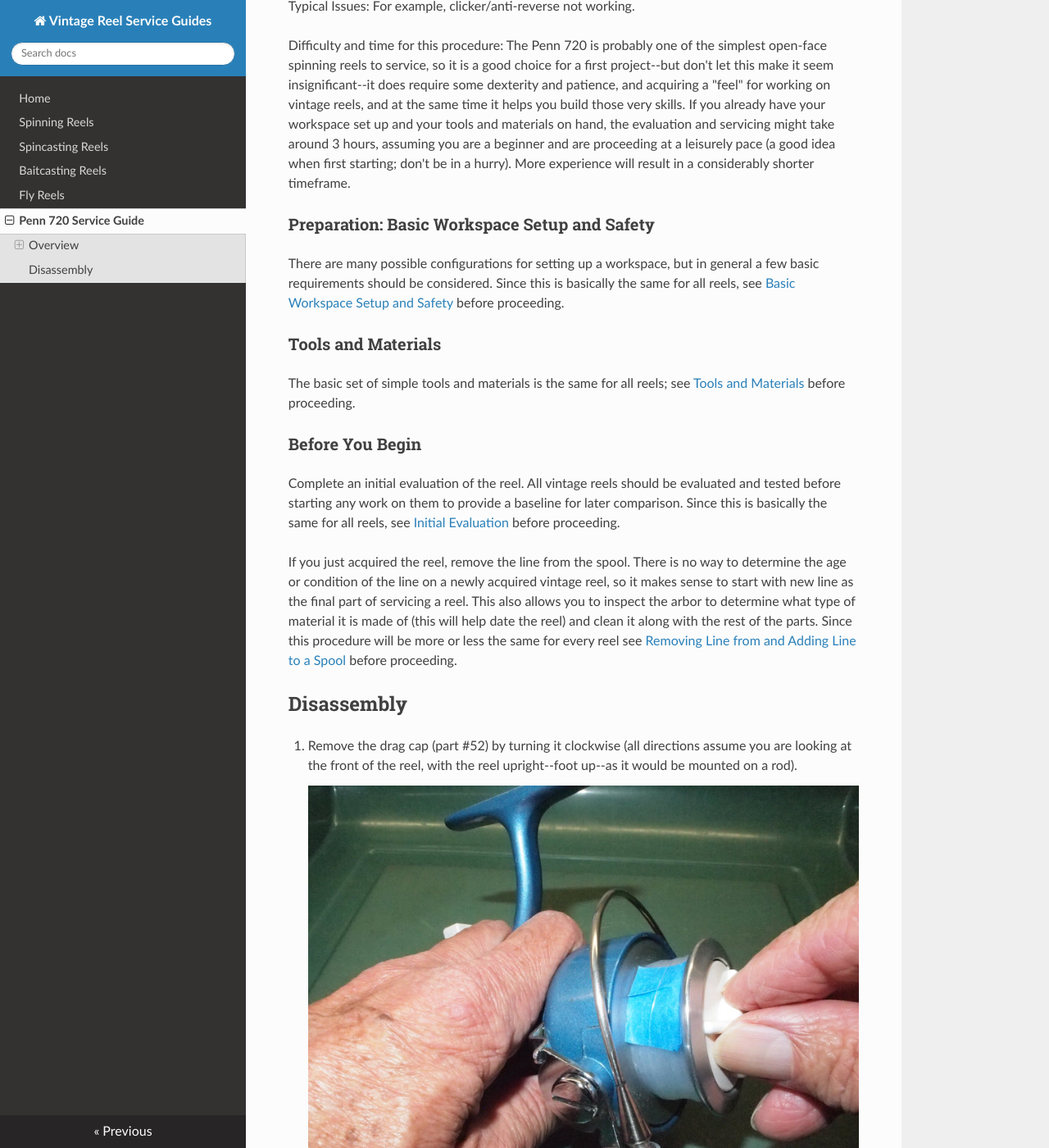
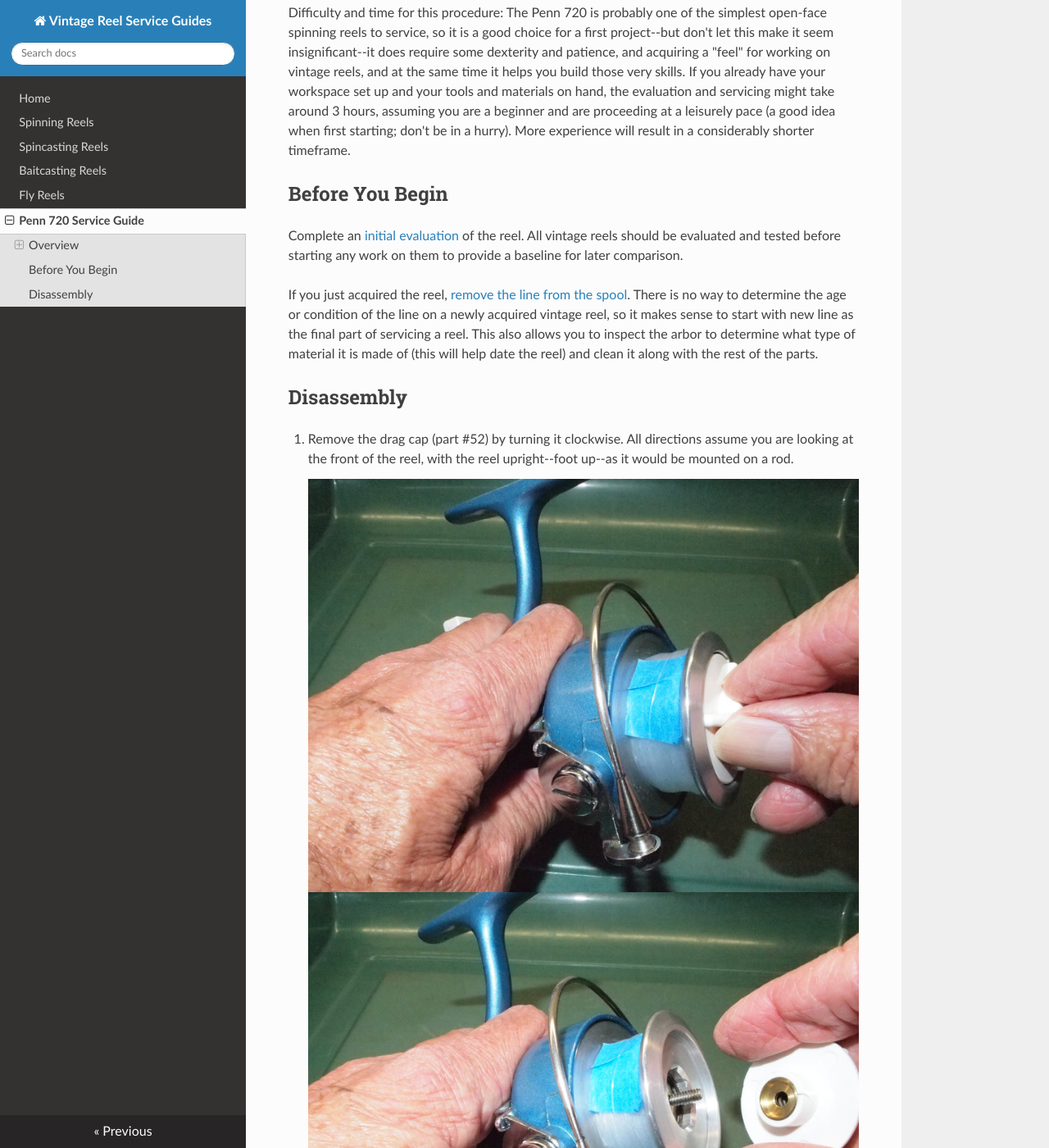
Before and after one commit to john-tech-writer/vintage-reel-service-guides, an MkDocs documentation site: the page built from docs/penn/penn-720-service-guide.md, in a window 1280 px wide and 1400 px high, scrolled down 4626 px. Shown: the whole window at 82% size. Built offline with MkDocs 1.6.1, drawn with Linux system fonts in a browser that asks for light colours; nearby versions of some CDN libraries; some of the changed text lies outside the part shown.

Commit message:
fixed numbering in steps and added content

```diff
--- a/docs/penn/penn-720-service-guide.md
+++ b/docs/penn/penn-720-service-guide.md
@@ -10,7 +10,7 @@
 
 ![Penn 720--Front Right](../../img/penn/720/penn-720-front-right.jpg)
 
-The Penn *722* is basically the same reel with a few minor upgrades, the most important mechanical difference being that the 722 uses a ball bearing on the main shaft --the 720 uses a brass bushing. The practical implication is that the 722 has a bit smoother cranking action. In terms of appearance, the 722 is finished in light green (known to enthusiasts as a "greenie")-- the 720 is finished in a light metallic blue.  Otherwise the reels are mechanically almost identical, and the practical implication of this is that most parts are interchangeable. If you need a replacement part for a 720, then you could locate and use either a 720 or a 722 for most internal parts. You could even mix and match exterior parts like the housing, housing plate, and rotor cup.
+The Penn 722 is basically the same reel with a few minor upgrades, the most important mechanical difference being that the 722 uses a ball bearing on the main shaft --the 720 uses a brass bushing. The practical implication is that the 722 has a bit smoother cranking action. In terms of appearance, the 722 is finished in light green (known to enthusiasts as a "greenie")-- the 720 is finished in a light metallic blue.  Otherwise the reels are mechanically almost identical, and the practical implication of this is that most parts are interchangeable. If you need a replacement part for a 720, then you could locate and use either a 720 or a 722 for most internal parts. You could even mix and match exterior parts like the housing, housing plate, and rotor cup.
 
 The small strips of painter's tape holding the line in place on the spool maintain tension on the spooled line when the reel is not in use. Painter's tape has many qualities that are useful for work on vintage reels--it sticks well to metal and plastic surfaces and yet is easily removed, and it does not leave sticky residue. It is also available in many widths for different applications.
 
@@ -57,26 +61,20 @@
 
 Difficulty and time for this procedure: The Penn 720 is probably one of the simplest open-face spinning reels to service, so it is a good choice for a first project--but don't let this make it seem insignificant--it does require some dexterity and patience, and acquiring a "feel" for working on vintage reels, and at the same time it helps you build those very skills. If you already have your workspace set up and your tools and materials on hand, the evaluation and servicing might take around 3 hours, assuming you are a beginner and are proceeding at a leisurely pace (a good idea when first starting; don't be in a hurry). More experience will result in a considerably shorter timeframe.
 
-### Preparation: Basic Workspace Setup and Safety
-There are many possible configurations for setting up a workspace, but in general a few basic requirements should be considered. Since this is basically the same for all reels, see [Basic Workspace Setup and Safety](../workspace-setup-safety.md) before proceeding.
+## Before You Begin
 
-### Tools and Materials
-The basic set of simple tools and materials is the same for all reels; see [Tools and Materials](../tools-materials.md) before proceeding.
+Complete an [initial evaluation](../initial-evaluation.md) of the reel. All vintage reels should be evaluated and tested before starting any work on them to provide a baseline for later comparison.
 
-### Before You Begin
-
-Complete an initial evaluation of the reel. All vintage reels should be evaluated and tested before starting any work on them to provide a baseline for later comparison. Since this is basically the same for all reels, see [Initial Evaluation](../initial-evaluation.md) before proceeding.
-
-If you just acquired the reel, remove the line from the spool. There is no way to determine the age or condition of the line on a newly acquired vintage reel, so it makes sense to start with new line as the final part of servicing a reel. This also allows you to inspect the arbor to determine what type of material it is made of (this will help date the reel) and clean it along with the rest of the parts. Since this procedure will be more or less the same for every reel see [Removing Line from and Adding Line to a Spool](../removing-adding-line.md) before proceeding.
+If you just acquired the reel, [remove the line from the spool](../removing-adding-line.md). There is no way to determine the age or condition of the line on a newly acquired vintage reel, so it makes sense to start with new line as the final part of servicing a reel. This also allows you to inspect the arbor to determine what type of material it is made of (this will help date the reel) and clean it along with the rest of the parts.
 
 ## Disassembly
 
-1. Remove the drag cap (part #52) by turning it clockwise (all directions assume you are looking at the front of the reel, with the reel upright--foot up--as it would be mounted on a rod).
+1. Remove the drag cap (part #52) by turning it clockwise. All directions assume you are looking at the front of the reel, with the reel upright--foot up--as it would be mounted on a rod.
 
     ![Penn 720--Removing Drag Cap](../../img/penn/720/penn-720-drag-cap1.jpg)
     ![Penn 720--Drag Cap Removed](../../img/penn/720/penn-720-drag-cap2.jpg)
 
-    This is a good time to inspect the plastic for cracks. Note that this example reel's drag cap has several minor cracks, which were repaired with epoxy. [link to mod on epoxy repairs]
+    This is a good time to inspect the plastic for cracks. That this example reel's drag cap has several minor cracks, which were [repaired with epoxy](epoxy-repairs.md).
 
     ![Penn 720--Spool and Drag Cap Removed](../../img/penn/720/penn-720-spool-drag-cap-removed.jpg)
 
@@ -84,28 +82,29 @@
 
 2. Remove the spool (part #47) by pulling straight out.
 
-   ![Penn 720--Spool Removed](../../img/penn/720/penn-720-spool.jpg)
+    ![Penn 720--Spool Removed](../../img/penn/720/penn-720-spool.jpg)
 
-   This is a good time to inspect the drag and click mechanism on the inside of the spool. If it is possible to obtain one or two extra spools, for example, by purchasing "parts" reels, those will prove useful for keeping several pound-tests of line handy for quick changes in the field.
+    This is a good time to inspect the drag and click mechanism on the inside of the spool. If it is possible to obtain one or two extra spools, for example, by purchasing "parts" reels, those will prove useful for keeping several pound-tests of line handy for quick changes in the field.
 
 3. Remove the handle (part #15) by turning it clockwise (with the handle side of the reel facing you)--opposite to the direction you turn it to reel in line.
 
-   ![Penn 720--Removing Handle](../../img/penn/720/penn-720-handle1.jpg)
-   ![Penn 720--Handle Removed](../../img/penn/720/penn-720-handle2.jpg)
+    ![Penn 720--Removing Handle](../../img/penn/720/penn-720-handle1.jpg)
+    ![Penn 720--Handle Removed](../../img/penn/720/penn-720-handle2.jpg)
 
 4. Remove the Housing Plate.
 
    Unscrew the one screw used to secure the housing. A short-handled screwdriver is useful for working on large screws like this one.
 
-   ![Penn 720--Removing Housing Plate Screw](../../img/penn/720/penn-720-housing-plate1.jpg)
-   ![Penn 720--Removing Housing Plate](../../img/penn/720/penn-720-housing-plate2.jpg)
+    ![Penn 720--Removing Housing Plate Screw](../../img/penn/720/penn-720-housing-plate1.jpg)
+    ![Penn 720--Removing Housing Plate](../../img/penn/720/penn-720-housing-plate2.jpg)
 
-   Pry the Housing Plate from the main Housing. On some reels the plate may be stuck in place. Do not attempt to pry these apart with a screwdriver, which is likely to slip and damage the finish. Use your thumbnail or a thin blade and work it carefully under into the gap between the two parts; eventually it should pop off.
+    Pry the Housing Plate from the main Housing. On some reels the plate may be stuck in place. Do not attempt to pry these apart with a screwdriver, which is likely to slip and damage the finish. Use your thumbnail or a thin blade and work it carefully under into the gap between the two parts; eventually it should pop off.
 
-   ![Penn 720--Housing Plate Removed](../../img/penn/720/penn-720-housing-plate3.jpg)
+    ![Penn 720--Housing Plate Removed](../../img/penn/720/penn-720-housing-plate3.jpg)
 
-   You can now see the Main gear and associated parts. This is a good time to inspect the overall condition of the gears, the accumulation of old lubricants, etc.
-   This example reel has already been disassembled, serviced, and reassembled, so the gears are very clean. The same reel before servicing shows accumulated old grease, which hardens and can impair function. It is not possible to know what sorts of lubricants have been applied over a particular reel's lifetime, so it is best to clean all the parts and start fresh with the correct [lubricants](../tools-materials.md).
+    You can now see the Main gear and associated parts. This is a good time to inspect the overall condition of the gears, the accumulation of old lubricants, etc.
+
+    This example reel has already been disassembled, serviced, and reassembled, so the gears are very clean. The same reel before servicing shows accumulated old grease, which hardens and can impair function. It is not possible to know what sorts of lubricants have been applied over a particular reel's lifetime, so it is best to clean all the parts and start fresh with the correct [lubricants](../tools-materials.md).
 
 ![Penn 720--Housing Plate Removed](../../img/penn/720/penn-720-housing-plate-removed.jpg)
 ![Penn 720--Main Shaft Removed](../../img/penn/720/penn-720-spool-shaft-removed.jpg)
```
Also changed, not shown: other parts of docs/penn/penn-720-service-guide.md (+5 -1 lines), docs/epoxy-repairs.md (added, +1 -0 lines), docs/index.md (+5 -7 lines), docs/spinning-reels.md (+1 -1 lines), 1 other file.
